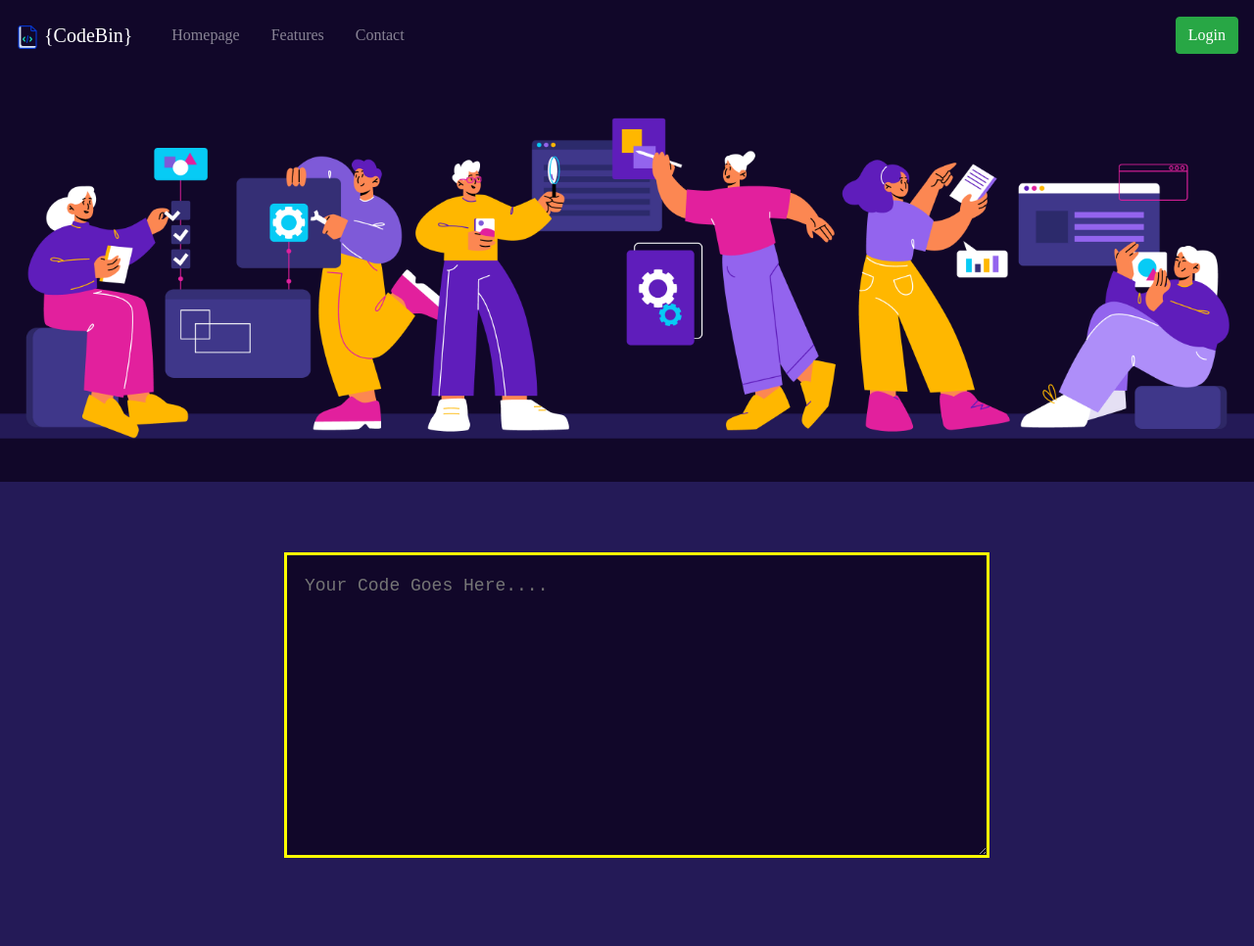
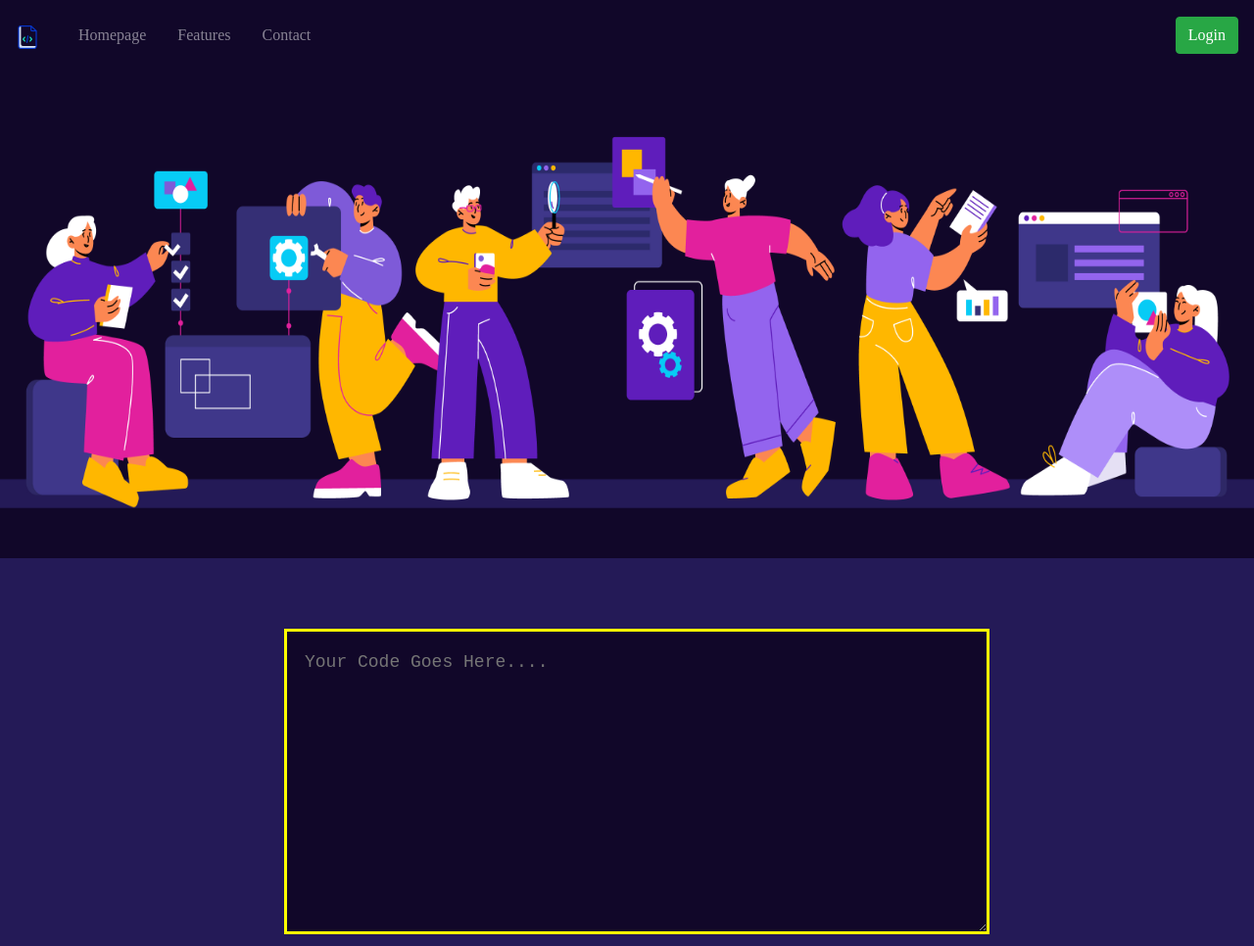
Before and after one commit to Kevindipu/projectify, a plain HTML site: page index.html in a window 1280 px wide. Shown: the top 966 px of the page at 98% size. Drawn offline with nearby package versions, Linux system fonts and the light colour scheme.

Commit message:
Add files via upload

```diff
--- a/index.html
+++ b/index.html
@@ -14,7 +14,7 @@
 
 <!-- navigation bar -->
 <nav class="marginn navbar navbar-dark navbar-expand-lg fixed-top p-3 primaryy">
-  <a href="index.html" class="navbar-brand"><img src="code.png" alt=""> {CodeBin}</a>
+  <a href="index.html" class="navbar-brand"><img src="code.png" alt=""></a>
     <button class="navbar-toggler" data-toggle="collapse" data-target="#navbarCollapse">
       <span class="navbar-toggler-icon"></span>
     </button>
@@ -36,7 +36,7 @@
     </div>
 </nav>
 <!--cover image-->
-<img src="cover.jpg" width="100%" alt="" class="cover-pic">
+<img src="cover.jpg" width="100%" alt="" class="cover-pic" height="570">
 <!-- paste area -->
 <div class="containerr">
   <div class="left">
@@ -48,7 +48,7 @@
 </div>
 <br>
 <!-- paste title -->
-<div class="containerr-2">
+<!-- <div class="containerr-2">
   <div class="form-group my-center">
     <label class="title-mine">Title</label>
     <input type="text" class="form-control field-width" id="exampleFormControlInput1" placeholder="" required/>
@@ -68,7 +68,7 @@
   <form class="" role="search">
     <button class="btn btn-success custom-btn" type="submit"><a href="" class="anchor">Generate Link</a></button>
 </form>
-</div>
+</div> -->
 <!-- footer section -->
 
 
```
Also changed, not shown: signUp.html (+1 -1 lines).
